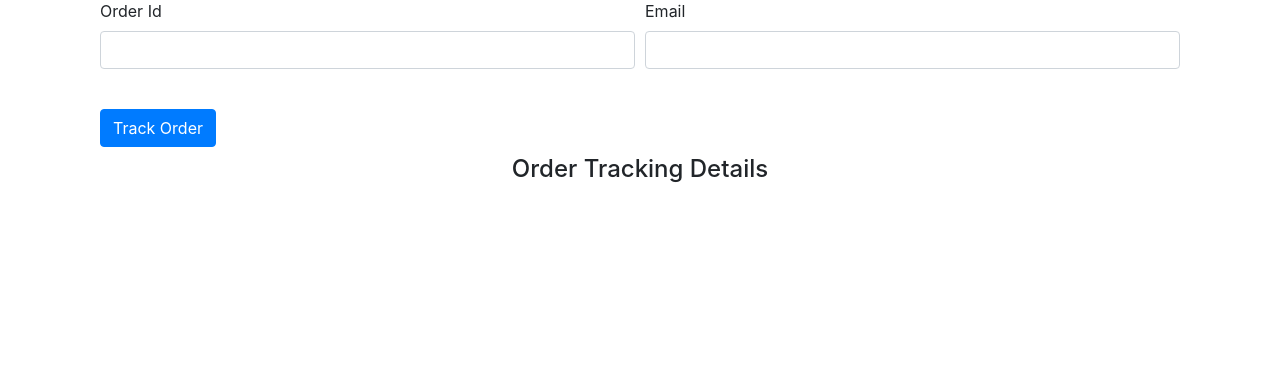
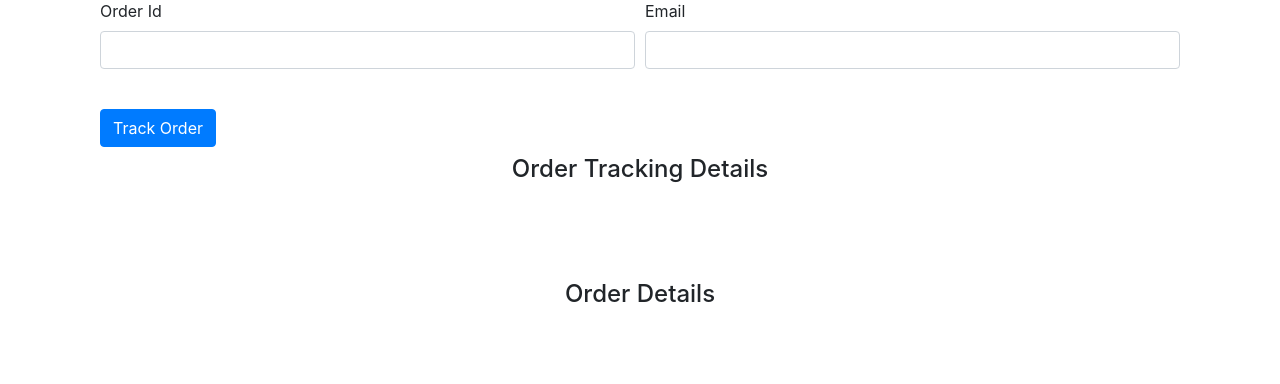
Before and after one commit to saifhusain2016/djangoEcom, a Django app: page /shop/tracker/ in a window 1280 px wide. Shown: the part 150-534 px from the top of the page. Run offline with Django 3.2, Linux system fonts and the light colour scheme; some libraries are stand-ins or nearby versions.

Commit message:
order details on tracker page

```diff
--- a/shop/templates/shop/tracker.html
+++ b/shop/templates/shop/tracker.html
@@ -38,6 +38,12 @@
         <div id="orderUpdateListDiv" class="col my-5">
             <ul class="list-group" id="orderUpdateList"></ul>
         </div>
+        <center>
+            <h4>Order Details</h4>
+        </center>
+        <div id="orderDetailsListDiv" class="col my-5">
+            <ul class="list-group" id="orderDetailsList"></ul>
+        </div>
     </div>
 </div>
 {%endblock%}
@@ -61,8 +67,8 @@ $("#trackerForm").submit(function(event) {
     })
 
     .done(function(data){
-        console.log(data);
-        updates = JSON.parse(data);
+        data = JSON.parse(data);
+        updates = data[0];
         console.log(updates.length);
         for(var i=0;i<updates.length;i++){
             let text = updates[i]['text'];
@@ -70,7 +76,22 @@ $("#trackerForm").submit(function(event) {
             newUpdate = `<li class="list-group-item d-flex justify-content-between align-items-center"><span class="badge badge-success  badge-pill">${text}</span><i style='font-size:24px' class='far mx-2'>&#xf017;</i><span class="badge badge-info badge-pill">  ${time}</span> </li>`;
             $("#orderUpdateList").append(newUpdate);
         }
+
+        var cart = JSON.parse(data[1]);
+        console.log(cart.length);
+        console.log(updates);
+        console.log(cart);
+        for(var i=0;i<cart.length;i++){
+            let name = cart[i]['name'];
+            let price = cart[i]['price'];
+            let qty = cart[i]['quantity'];
+            newUpdate = `<li class="list-group-item d-flex justify-content-between align-items-center"><span class="badge badge-danger  badge-pill">${name}</span><span class="badge badge-primary badge-primary">&#8377;  ${price} per unit </span> <span class="badge badge-warning badge-warning">  Qty. ${qty}  </span></li>`;
+            $("#orderDetailsList").append(newUpdate);
+        }
+
     });
+
+
 
 
     event.preventDefault();
--- a/shop/views.py
+++ b/shop/views.py
@@ -39,9 +39,10 @@ def tracker(request):
             if len(order)>0:
                 update = OrderUpdate.objects.filter(order_id=order_Id)
                 updates = []
+                item_info = order[0].item_info;
                 for item in update:
                     updates.append({"text":item.update_desc, "time": str(item.timeStamp)})
-                response = json.dumps(updates)
+                response = json.dumps([updates, item_info], default=str)
                 return HttpResponse(response)
             else:
                 return HttpResponse("Order Not Found")
```
Also changed, not shown: db.sqlite3.
